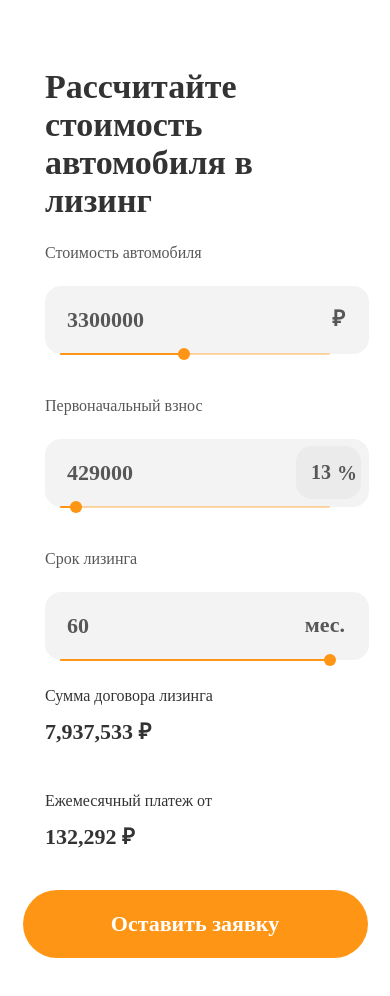
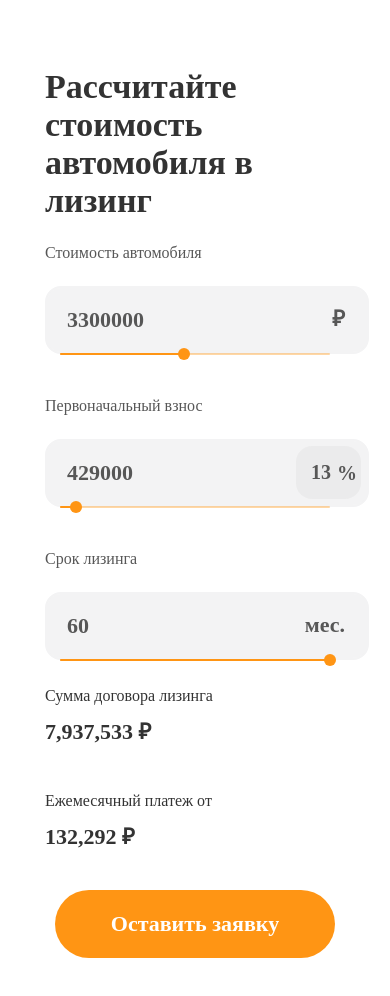
Before and after one commit to PavelEremeev/oxem_test-task, a React (Create React App) app: page / in a window 390 px wide. Shown: the top 996 px of the page. Built offline with nearby package versions, Linux system fonts and the light colour scheme; a web font is replaced by a local one.

Commit message:
Исправление стилей кнопки на 320рх

```diff
--- a/package.json
+++ b/package.json
@@ -1,11 +1,13 @@
 {
   "name": "oxem_test-task",
+  "homepage": "https://paveleremeev.github.io/oxem_test-task/",
   "version": "0.1.0",
   "private": true,
   "dependencies": {
     "@emotion/react": "^11.10.4",
     "@emotion/styled": "^11.10.4",
     "@mui/material": "^5.10.8",
+    "gh-pages": "^4.0.0",
     "react": "^18.2.0",
     "react-dom": "^18.2.0",
     "react-scripts": "5.0.1"
@@ -14,7 +16,9 @@
     "start": "react-scripts start",
     "build": "react-scripts build",
     "test": "react-scripts test",
-    "eject": "react-scripts eject"
+    "eject": "react-scripts eject",
+    "predeploy": "npm run build",
+    "deploy": "gh-pages -d build"
   },
   "devDependencies": {},
   "browserslist": {
--- a/src/components/LeasingForm.css
+++ b/src/components/LeasingForm.css
@@ -123,6 +123,9 @@
     .leasing-form__button {
         align-self: center;
         font-size: 22px;
+        width: 280px;
+        padding: 0;
+        min-width: 280px;
     }
 
     .leasing-form__value {
@@ -133,4 +136,6 @@
     .leasing-form__title {
         font-size: 34px;
     }
+
+
 }
```
Also changed, not shown: 1 other file (tests, documents, lock files or other folders).
